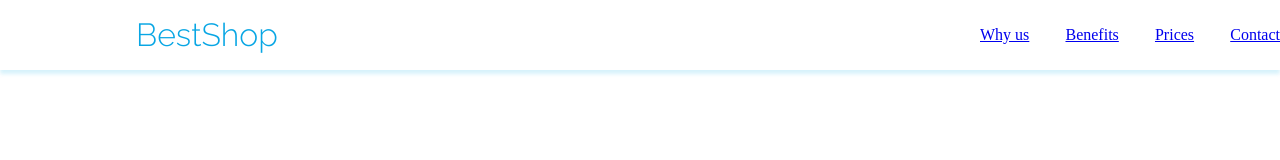
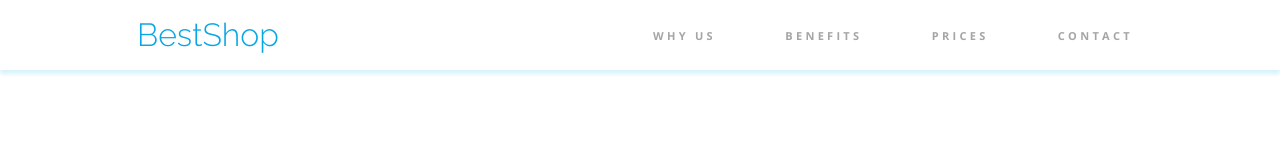
Before and after one commit to Freakando/Warsztat-1-CDL, a plain HTML site: page Zasoby_do_projektu/index.html in a window 1280 px wide. Drawn offline with nearby package versions, Linux system fonts and the light colour scheme.

Commit message:
header finished scalling can be corected

```diff
--- a/Zasoby_do_projektu/css/style.css
+++ b/Zasoby_do_projektu/css/style.css
@@ -19,6 +19,7 @@ body {
 }
 
 .header {
+    background-size: contain;
     margin: 0 auto;
     padding: 0 auto;
     display: flex;
@@ -36,15 +37,15 @@ body {
 }
 
 .header-nav {
-    display: flex;
     justify-content: space-between;
-    width: 300px;
+    width: 500px;
+    margin-right: 137px;
+    margin-left: 137px;
 }
 
 .header-container, .header-nav {
     display: flex;
     align-items: center;
-    flex-direction: row;
 }
 
 .logo {
@@ -53,5 +54,24 @@ body {
     color: var(--color-primary);
     font-size: 32px;
     text-decoration: none;
-    margin: 136px;
+    margin-left: 137px;
 }
+
+.nav-link {
+    text-decoration: none;
+    font-family: "Open Sans", "san-serif";
+    font-weight: bold;
+    text-transform: uppercase;
+    font-size: 11px;
+    letter-spacing: 3.30px;
+    color: var(--color-grey);
+    padding-right: 10px;
+    padding-left: 10px;
+}
+
+.nav-link:hover {
+    color: var(--color-black);
+    padding-top: 28px;
+    padding-bottom: 27px;
+    border-bottom: 4px solid var(--color-primary);
+}
```
